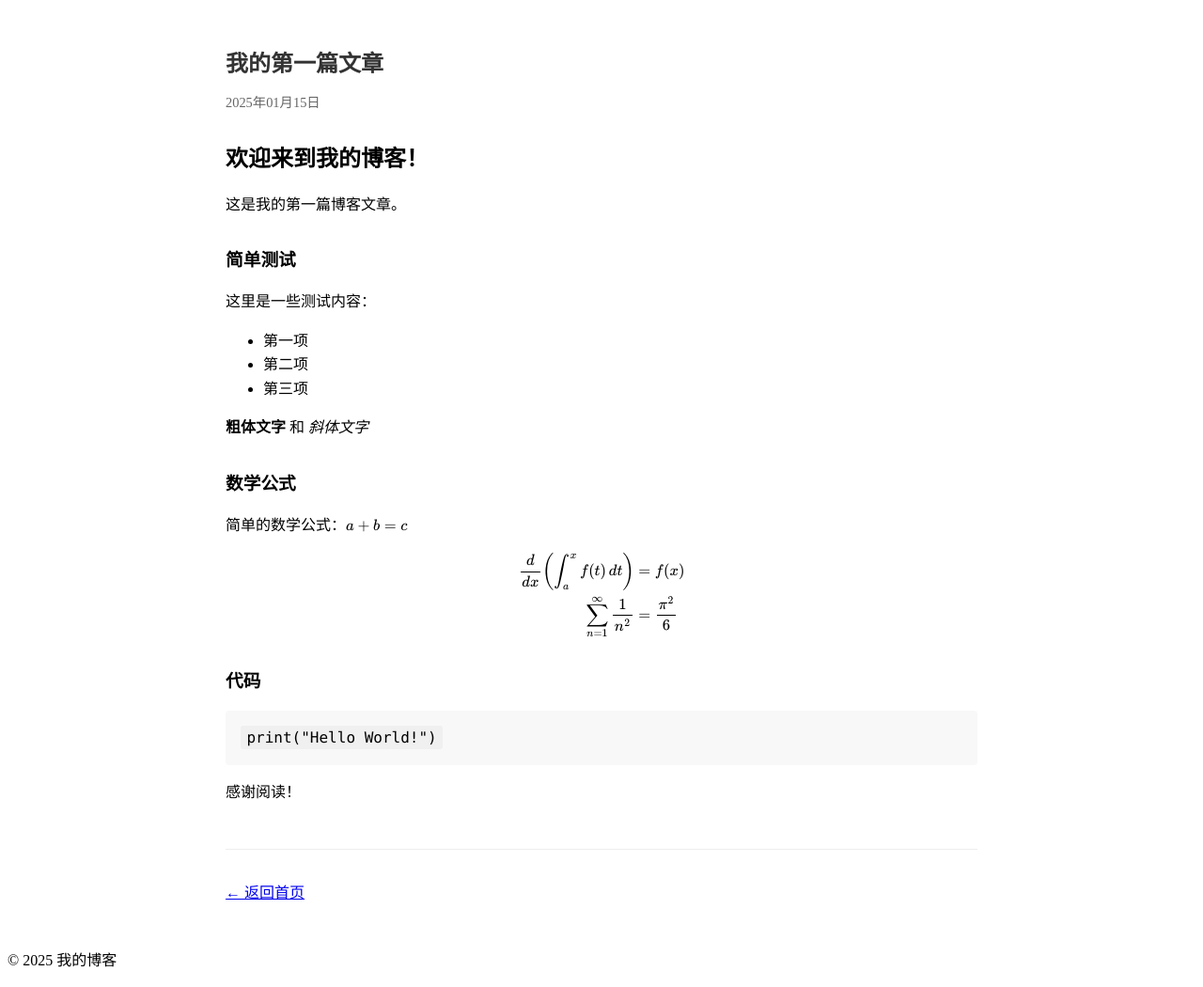
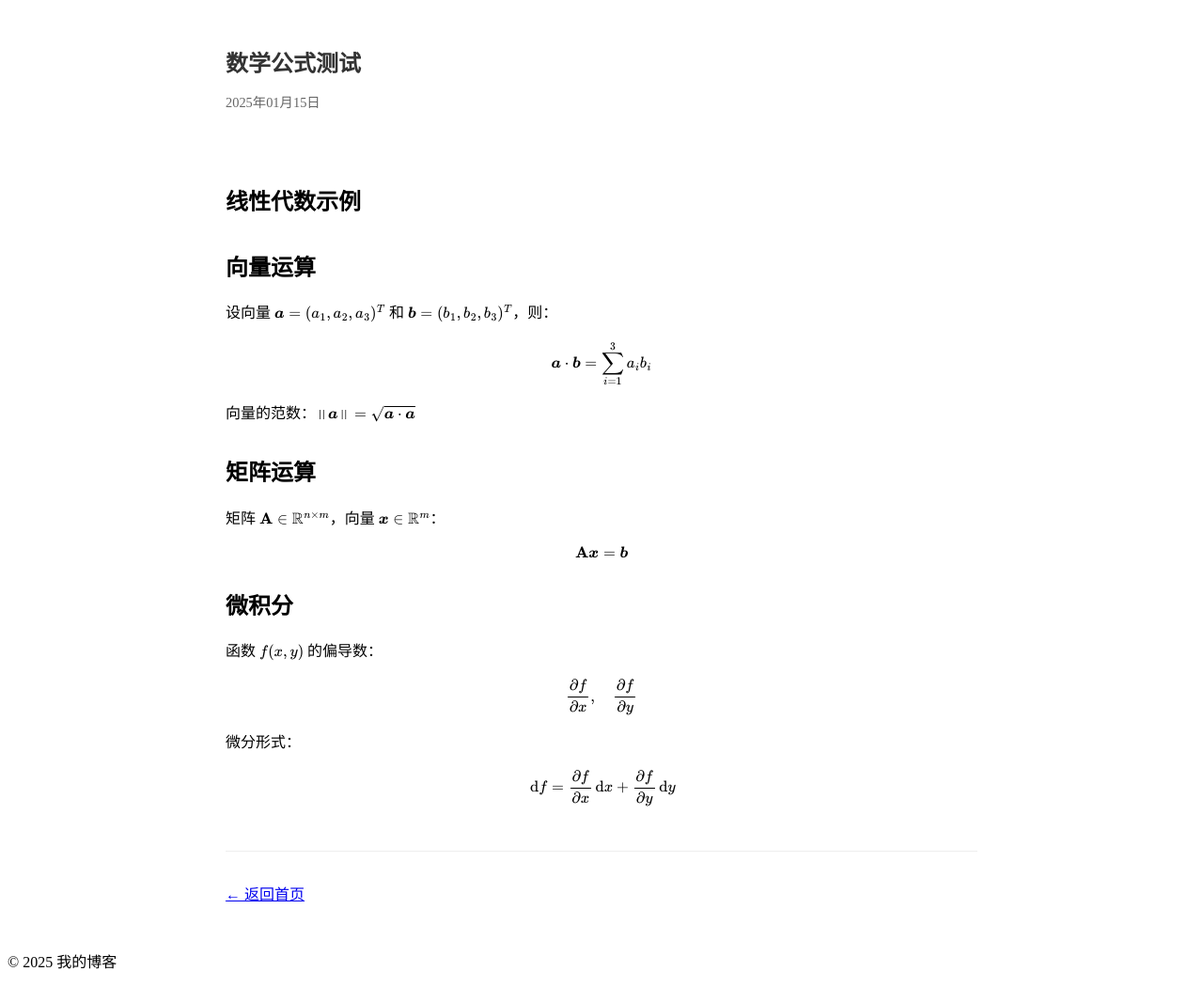
Before and after one commit to ziqiyang107/ziqiyang107.github.io, a Jekyll site: the page built from _posts/2025-01-15-my-first-post.md, in a window 1280 px wide, cut to the strip 233-1283 px from the top of the page. Shown: the whole strip at 94% size. Built offline with Jekyll 4.4.1, drawn with Linux system fonts in a browser that asks for light colours; formulas are drawn with MathJax 3.

Commit message:
Update 2025-01-15-my-first-post.md

````diff
--- a/_posts/2025-01-15-my-first-post.md
+++ b/_posts/2025-01-15-my-first-post.md
@@ -1,38 +1,49 @@
 ---
 layout: post
-title: "我的第一篇文章"
+title: "数学公式测试"
 date: 2025-01-15
 ---
 
-## 欢迎来到我的博客！
+<!-- 在文章开头定义数学命令 -->
+$$
+\newcommand{\vecc}[1]{\boldsymbol{#1}}
+\newcommand{\mat}[1]{\mathbf{#1}}
+\newcommand{\R}{\mathbb{R}}
+\newcommand{\pdv}[2]{\frac{\partial #1}{\partial #2}}
+\newcommand{\dd}[1]{\,\mathrm{d}#1}
+\newcommand{\norm}[1]{\left\|#1\right\|}
+$$
 
-这是我的第一篇博客文章。
+# 线性代数示例
 
-### 简单测试
+## 向量运算
 
-这里是一些测试内容：
-
-- 第一项
-- 第二项
-- 第三项
-
-**粗体文字** 和 *斜体文字*
-
-### 数学公式
-
-简单的数学公式：$a + b = c$
+设向量 $\vecc{a} = (a_1, a_2, a_3)^T$ 和 $\vecc{b} = (b_1, b_2, b_3)^T$，则：
 
 $$
-\begin{align}
-\frac{d}{dx}\left( \int_{a}^{x} f(t) \, dt\right) &= f(x) \\
-\sum_{n=1}^{\infty} \frac{1}{n^2} &= \frac{\pi^2}{6}
-\end{align}
+\vecc{a} \cdot \vecc{b} = \sum_{i=1}^{3} a_i b_i
 $$
 
-### 代码
+向量的范数：$\norm{\vecc{a}} = \sqrt{\vecc{a} \cdot \vecc{a}}$
 
-```python
-print("Hello World!")
-```
+## 矩阵运算
 
-感谢阅读！
+矩阵 $\mat{A} \in \R^{n \times m}$，向量 $\vecc{x} \in \R^m$：
+
+$$
+\mat{A}\vecc{x} = \vecc{b}
+$$
+
+## 微积分
+
+函数 $f(x, y)$ 的偏导数：
+
+$$
+\pdv{f}{x}, \quad \pdv{f}{y}
+$$
+
+微分形式：
+
+$$
+\dd{f} = \pdv{f}{x}\dd{x} + \pdv{f}{y}\dd{y}
+$$
````
